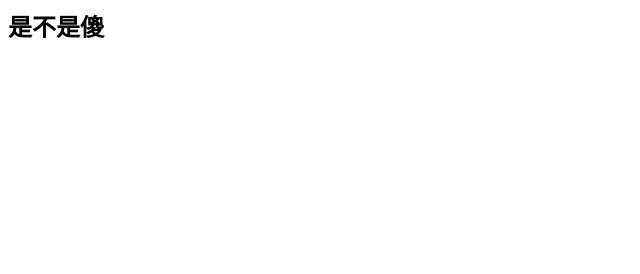
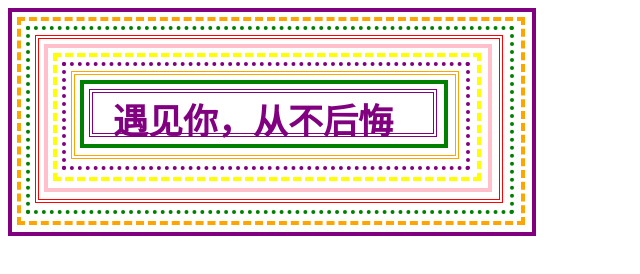
Before and after one commit to bowayX/bowayX.github.io, a plain HTML site: page index.html in a window 1280 px wide. Shown: the whole page, without its empty margins (0-640 px from the left). Drawn offline with Linux system fonts and the light colour scheme.

Commit message:
Update index.html

```diff
--- a/index.html
+++ b/index.html
@@ -1 +1,103 @@
-<h2>是不是傻</h2>
+<!DOCTYPE HTML PUBLIC "-//W3C//DTD HTML 4.01 Transitional//EN" "http://www.w3.org/TR/html4/loose.dtd">
+<html>
+ <head>
+  <title> New Document </title>
+  <meta name="Generator" content="EditPlus">
+  <meta name="Author" content="">
+  <meta name="Keywords" content="">
+  <meta name="Description" content="">
+  <style type="text/css">
+.ma{
+	width:520px;
+	height:220px;
+	border:4px solid purple;
+}
+.ms{
+	width:500px;
+	height:200px;
+	border:4px dashed orange;
+	margin:5px;
+}
+.md{
+	width:480px;
+	height:180px;
+	border:4px dotted green;
+	margin:5px;
+}
+.mf{
+	width:460px;
+	height:160px;
+	border:4px double red;
+	margin:5px;
+}
+.mg{
+	width:440px;
+	height:140px;
+	border:4px solid pink;
+	margin:5px;
+}
+.mh{
+	width:420px;
+	height:120px;
+	border:4px dashed yellow;
+	margin:5px;
+}
+.mj{
+	width:400px;
+	height:100px;
+	border:4px dotted purple;
+	margin:5px;
+}
+.mk{
+	width:380px;
+	height:80px;
+	border:4px double orange;
+	margin:5px;
+}
+.ml{
+	width:360px;
+	height:60px;
+	border:4px solid green;
+	margin:5px;
+}
+.mq{
+	width:340px;
+	height:40px;
+	border:4px double purple;
+	margin:5px;
+}
+.love{
+	font-size:35px;
+	font-weight:italic;
+	font-weight:bold;
+	font-family:"楷体";
+	color:purple;
+	padding-left:20px;
+}
+  </style>
+ </head>
+
+ <body>
+  <div id="" class="ma">
+   <div id="" class="ms">
+	<div id="" class="md">
+	 <div id="" class="mf">
+	  <div id="" class="mg">
+	   <div id="" class="mh">
+		<div id="" class="mj">
+		 <div id="" class="mk">
+		  <div id="" class="ml">
+		   <div id="" class="mq">
+			<span class="love">遇见你，从不后悔</span>
+		   </div>
+		  </div>
+		 </div>
+		</div>
+	   </div>
+	  </div>
+	 </div>
+	</div>
+   </div>
+  </div>
+ </body>
+</html>
```
